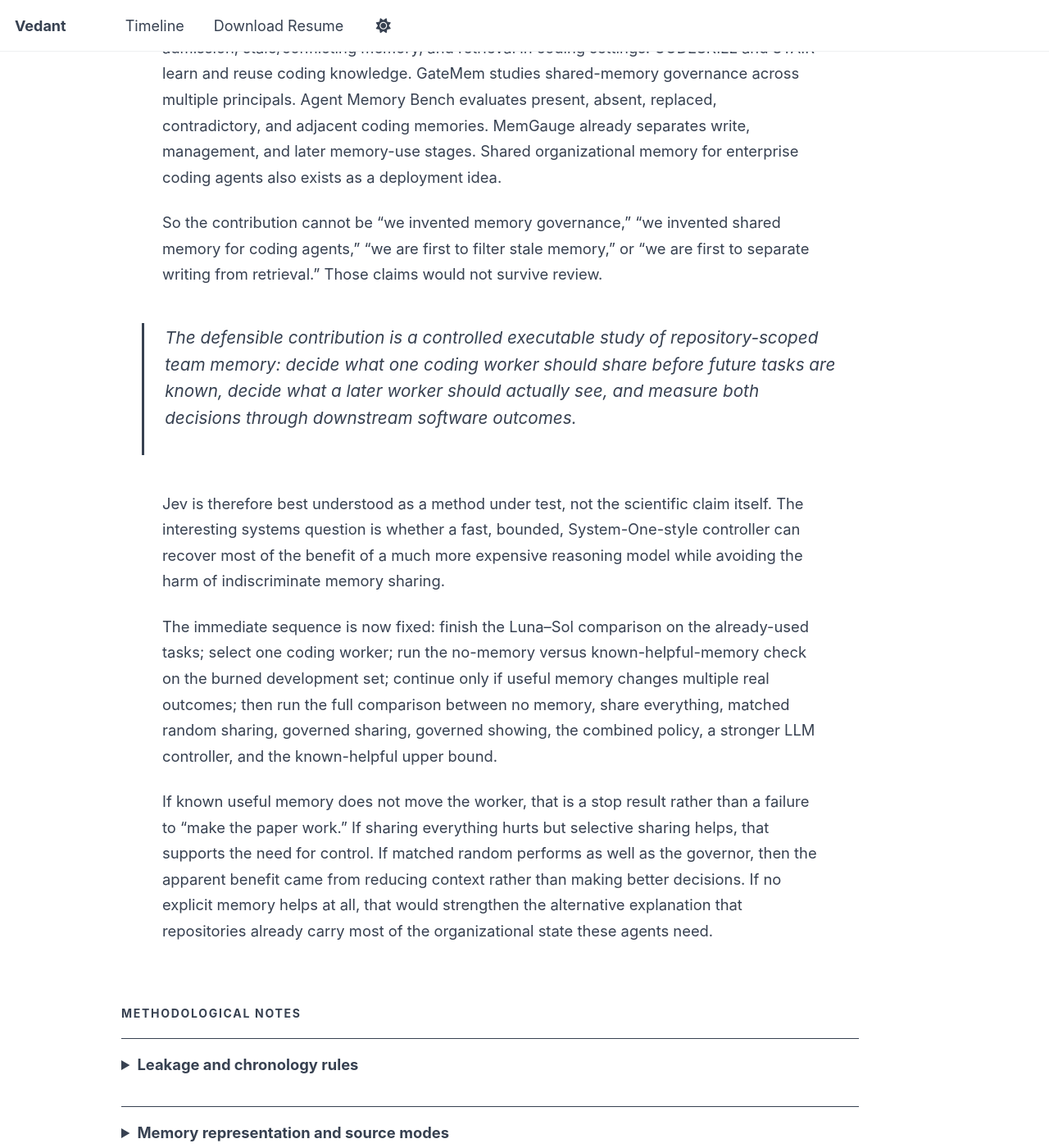
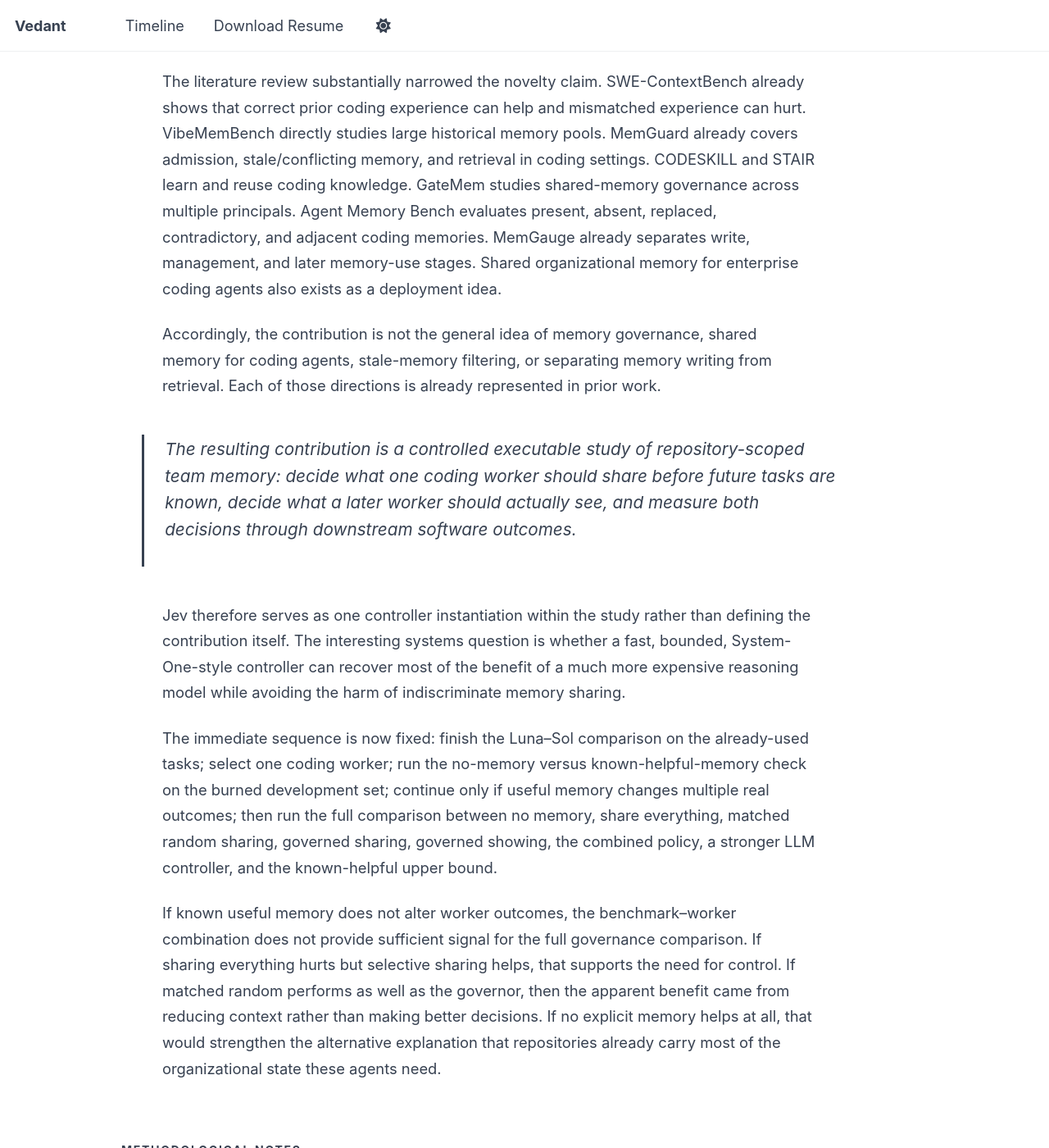
Before and after one commit to Vedant2100/vedant2100.github.io, a Jekyll site: the page built from _pages/fleet-mem.md, in a window 1280 px wide and 1400 px high, scrolled down 10308 px. Shown: the whole window at 82% size. Built offline with Jekyll 4.4.1, drawn with Linux system fonts in a browser that asks for light colours; a script bundle is joined from its source files by our own code; library files that are not in the unit come from our copies; some of the changed text lies outside the part shown.

Commit message:
Refine Fleet Mem to audience-facing academic tone

```diff
--- a/_pages/fleet-mem.md
+++ b/_pages/fleet-mem.md
@@ -260,18 +260,18 @@
 <figcaption id="fig1cap"><strong>Figure 1.</strong> The core intervention. The share decision is made when the earlier lesson is created; the later “show” decision happens only after a new task arrives. Keeping these stages separate is the central experimental design choice.</figcaption>
 </figure>
 
-<h2>The question was simple; our first benchmark was not</h2>
+<h2>From Agent Experience to Shared Team Memory</h2>
 
 <div class="prose">
-  <p>The project began with a clean setup: compare no shared memory, sharing everything, and a lightweight Jev-style controller that decides which lessons become shared. SWE-ContextBench was attractive because it is built around reusing earlier coding experience on later repository tasks, and because its later tasks can be graded with executable tests.</p>
+  <p>The project began with a simple experimental setup: compare no shared memory, sharing everything, and a lightweight Jev-style controller that decides which lessons become shared. SWE-ContextBench was attractive because it is built around reusing earlier coding experience on later repository tasks, and because its later tasks can be graded with executable tests.</p>
 
-  <p>Then Jev-Mem appeared. It already handled a large amount of memory control—memory typing, relations, retrieval budgets, candidate scoring, evidence checks, and stopping. We correctly stopped thinking we could claim “memory governance” as a new idea. But we overcorrected.</p>
+  <p>Then Jev-Mem appeared. It already handled a large amount of memory control—memory typing, relations, retrieval budgets, candidate scoring, evidence checks, and stopping. This narrowed the scope of the project: generic memory governance was no longer a defensible novelty claim, but the question of cross-worker sharing remained open.</p>
 
   <p>The detail that mattered was that the evaluated Jev-Mem configuration does not learn a keep-or-discard decision when every observation first arrives. Its active profile preserves valid observations and makes most of its selective decisions later. That left our original question alive: <em>should an experience generated by one coding worker cross an organizational boundary and become shared memory for other workers?</em></p>
 
-  <p>Instead of immediately narrowing the claim that way, we drifted. For a while the project became a comparison between storing a lesson as text and institutionalizing the same proposition as a repository-native regression test. That is a legitimate question, but it was no longer the Jev-governor paper we had set out to write.</p>
+  <p>The project then explored a different direction. For a while the project became a comparison between storing a lesson as text and institutionalizing the same proposition as a repository-native regression test. That is a legitimate question, but it was no longer the Jev-governor paper we had set out to write.</p>
 
-  <p>We then moved to ChainSWE because it looked more like a real fleet: many maintenance tasks occur in sequence and later workers inherit the evolving repository. That realism turned out to be exactly the problem. The repository itself carried much of the persistent state that our textual memory layer was supposed to contribute.</p>
+  <p>We then moved to ChainSWE because it looked more like a real fleet: many maintenance tasks occur in sequence and later workers inherit the evolving repository. For this question, however, that realism introduced an important confound. The repository itself carried much of the persistent state that our textual memory layer was supposed to contribute.</p>
 </div>
 
 <figure aria-labelledby="fig2cap">
@@ -309,10 +309,10 @@
 </blockquote>
 
 <div class="prose">
-  <p>That changed the benchmark criterion. A good benchmark for this paper cannot merely contain sequential coding tasks. It must expose a later worker to a <strong>non-trivial history of plausible earlier experiences</strong>, while keeping the answer hidden from the memory system.</p>
+  <p>This led to a stricter benchmark requirement. A good benchmark for this paper cannot merely contain sequential coding tasks. It must expose a later worker to a <strong>non-trivial history of plausible earlier experiences</strong>, while keeping the answer hidden from the memory system.</p>
 </div>
 
-<h2>Rebuilding the experiment around a real history</h2>
+<h2>Benchmark Design: From Paired Transfer to Repository Histories</h2>
 
 <div class="prose">
   <p>The current setup returns to SWE-ContextBench, but does not run the benchmark as published. Instead of handing a later task its one known-related earlier experience, we collect <strong>all valid earlier experiences from the same repository</strong>. The benchmark’s known source-to-target relationship is kept hidden and used only as evaluation metadata.</p>
@@ -348,7 +348,7 @@
 </figure>
 
 <div class="prose">
-  <p>We did not assume this overlay was the only possible path. Two independent implementation tracks were run in parallel. One tested whether SWE-ContextBench could support sufficiently rich histories with minimal new machinery. The other tried to build a more native benchmark from SWE-rebench V2, which has far richer repository histories.</p>
+  <p>To test whether this overlay was the strongest design choice, we evaluated an alternative benchmark construction in parallel. Two independent implementation tracks were run in parallel. One tested whether SWE-ContextBench could support sufficiently rich histories with minimal new machinery. The other tried to build a more native benchmark from SWE-rebench V2, which has far richer repository histories.</p>
 
   <p>The second path looked attractive on scale: 48 frozen later tasks across 12 repositories, 226 eligible earlier episodes, and 600 earlier-to-later history links. Every later task had at least two predecessors; 36 had at least five. But the evidence that any particular earlier task was genuinely useful was weak. We found no explicit backreferences, no same-PR or identical-patch links, only 11 high text-similarity links, 282 shared-path links, and 13 shared changed-symbol links. We also found 17 possible supersession cases and three possible conflicts, but none were human-confirmed.</p>
 
@@ -377,7 +377,7 @@
   <p>We simplified the control interface for the same reason. The original design used three write states—reject, keep local, share—but if a worker disappears after its task, “keep local” and “reject” are experimentally identical. The main write decision is therefore just <strong>share / do not share</strong>. Likewise, the main later decision is <strong>show / withhold</strong>, rather than “ignore / advisory / rely,” because the latter changes the instructions given to the coding worker and introduces another variable.</p>
 </div>
 
-<h2>The experiment is deliberately harder to fool</h2>
+<h2>Experimental Design and Controls</h2>
 
 <div class="prose">
   <p>The full comparison is not simply “our governor versus no memory.” Several controls are necessary to tell different explanations apart.</p>
@@ -432,7 +432,7 @@
 <figcaption id="fig4cap"><strong>Figure 4.</strong> We are deliberately stopping before the headline experiment. The benchmark first has to prove that there is a memory signal worth governing.</figcaption>
 </figure>
 
-<h2>What we know so far—and what we do not</h2>
+<h2>Current Experimental Status</h2>
 
 <div class="prose">
   <p>The benchmark-construction side has cleared its first important check. The 11 clean development tasks all have non-trivial earlier histories, with 13–114 same-repository candidates each. A deterministic smoke run also proved that the routing machinery can produce different memory exposures across all 11 tasks. That is infrastructure evidence only, not a memory result: the placeholder policy kept all 603 candidate items local, source outcomes were not yet established, and neither Jev nor the stronger LLM policy had run.</p>
@@ -456,27 +456,27 @@
 
   <p>The next development amendment was written and committed before any new treatment outcome: compare Luna and Sol on the same already-used tasks, choose one worker, freeze it, and only then test no-memory versus known helpful memory. At the last recorded state, the Sol route had been configured at the same effort level and all 40 repository tests passed, but Sol itself had not yet run because the required protected OpenAI environment file was unavailable in that launch environment.</p>
 
-  <p>The distinction is important: <strong>no memory treatment has run yet</strong>. We have no Jev result, no Share-All versus Governed result, no scaling result, and no evidence that shared memory improves coding. The experiment is still being qualified.</p>
+  <p>The distinction is important: <strong>no memory treatment has run yet</strong>. We have no Jev result, no Share-All versus Governed result, no scaling result, and no evidence that shared memory improves coding. The study is therefore still in the pre-treatment validation stage.</p>
 </div>
 
-<h2>What the paper can responsibly claim</h2>
+<h2>Positioning and Contribution</h2>
 
 <div class="prose">
   <p>The literature review substantially narrowed the novelty claim. SWE-ContextBench already shows that correct prior coding experience can help and mismatched experience can hurt. VibeMemBench directly studies large historical memory pools. MemGuard already covers admission, stale/conflicting memory, and retrieval in coding settings. CODESKILL and STAIR learn and reuse coding knowledge. GateMem studies shared-memory governance across multiple principals. Agent Memory Bench evaluates present, absent, replaced, contradictory, and adjacent coding memories. MemGauge already separates write, management, and later memory-use stages. Shared organizational memory for enterprise coding agents also exists as a deployment idea.</p>
 
-  <p>So the contribution cannot be “we invented memory governance,” “we invented shared memory for coding agents,” “we are first to filter stale memory,” or “we are first to separate writing from retrieval.” Those claims would not survive review.</p>
+  <p>Accordingly, the contribution is not the general idea of memory governance, shared memory for coding agents, stale-memory filtering, or separating memory writing from retrieval. Each of those directions is already represented in prior work.</p>
 </div>
 
 <blockquote>
-  <p>The defensible contribution is a controlled executable study of repository-scoped team memory: decide what one coding worker should share before future tasks are known, decide what a later worker should actually see, and measure both decisions through downstream software outcomes.</p>
+  <p>The resulting contribution is a controlled executable study of repository-scoped team memory: decide what one coding worker should share before future tasks are known, decide what a later worker should actually see, and measure both decisions through downstream software outcomes.</p>
 </blockquote>
 
 <div class="prose">
-  <p>Jev is therefore best understood as a method under test, not the scientific claim itself. The interesting systems question is whether a fast, bounded, System-One-style controller can recover most of the benefit of a much more expensive reasoning model while avoiding the harm of indiscriminate memory sharing.</p>
+  <p>Jev therefore serves as one controller instantiation within the study rather than defining the contribution itself. The interesting systems question is whether a fast, bounded, System-One-style controller can recover most of the benefit of a much more expensive reasoning model while avoiding the harm of indiscriminate memory sharing.</p>
 
   <p>The immediate sequence is now fixed: finish the Luna–Sol comparison on the already-used tasks; select one coding worker; run the no-memory versus known-helpful-memory check on the burned development set; continue only if useful memory changes multiple real outcomes; then run the full comparison between no memory, share everything, matched random sharing, governed sharing, governed showing, the combined policy, a stronger LLM controller, and the known-helpful upper bound.</p>
 
-  <p>If known useful memory does not move the worker, that is a stop result rather than a failure to “make the paper work.” If sharing everything hurts but selective sharing helps, that supports the need for control. If matched random performs as well as the governor, then the apparent benefit came from reducing context rather than making better decisions. If no explicit memory helps at all, that would strengthen the alternative explanation that repositories already carry most of the organizational state these agents need.</p>
+  <p>If known useful memory does not alter worker outcomes, the benchmark–worker combination does not provide sufficient signal for the full governance comparison. If sharing everything hurts but selective sharing helps, that supports the need for control. If matched random performs as well as the governor, then the apparent benefit came from reducing context rather than making better decisions. If no explicit memory helps at all, that would strengthen the alternative explanation that repositories already carry most of the organizational state these agents need.</p>
 </div>
 
 <p class="appendix-label">Methodological notes</p>
```
